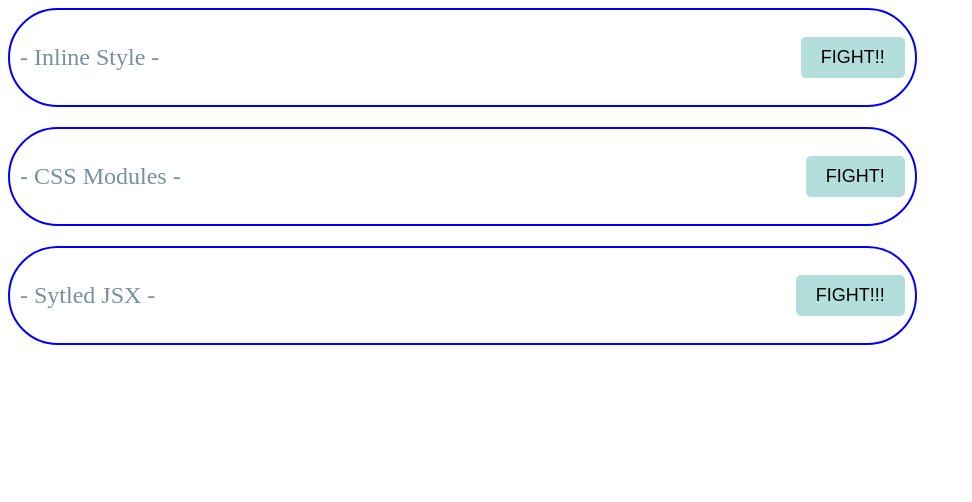
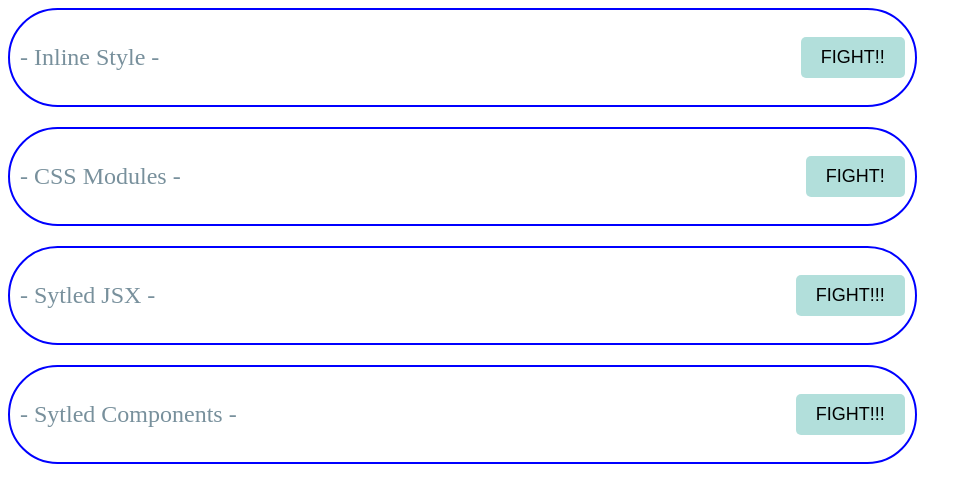
Before and after one commit to Zakky4/react_stepup, a React (Create React App) app: page / in a window 1280 px wide. Shown: the top 502 px of the page, without its empty margins (0-972 px from the left). Built offline with nearby package versions, Linux system fonts and the light colour scheme.

Commit message:
Styled Components

```diff
--- a/src/App.js
+++ b/src/App.js
@@ -2,6 +2,7 @@ import "./App.css";
 import { CssModules } from "./components/CssModules";
 import { InlineStyle } from "./components/InlineStyle";
 import { StyledJsx } from "./components/Styled";
+import { StyledComponents } from "./components/StyledComponents";
 
 export default function App() {
   return (
@@ -9,6 +10,7 @@ export default function App() {
       <InlineStyle />
       <CssModules />
       <StyledJsx />
+      <StyledComponents />
     </div>
   );
 }
--- /dev/null
+++ b/src/components/StyledComponents.jsx
@@ -0,0 +1,40 @@
+import styled from "styled-components";
+
+export const StyledComponents = () => {
+  return (
+    <SContainer>
+      <STitle>- Sytled Components -</STitle>
+      <SButton>FIGHT!!!</SButton>
+    </SContainer>
+  );
+};
+
+const SContainer = styled.div`
+  margin-top: 20px;
+  display: flex;
+  justify-content: space-between;
+  align-items: center;
+  width: 70%;
+  padding: 10px;
+  border: 2px solid blue;
+  border-radius: 50px;
+`;
+
+const STitle = styled.p`
+  color: #78909c;
+  font-size: 24px;
+`;
+
+const SButton = styled.button`
+  background-color: #b2dfdb;
+  color: black;
+  padding: 10px 20px;
+  border: none;
+  border-radius: 5px;
+  font-size: 18px;
+  &:hover {
+    background-color: #46cdcf;
+    color: #fff;
+    cursor: pointer;
+  }
+`;
```
